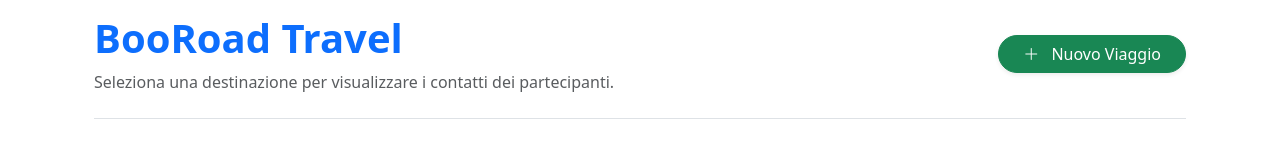
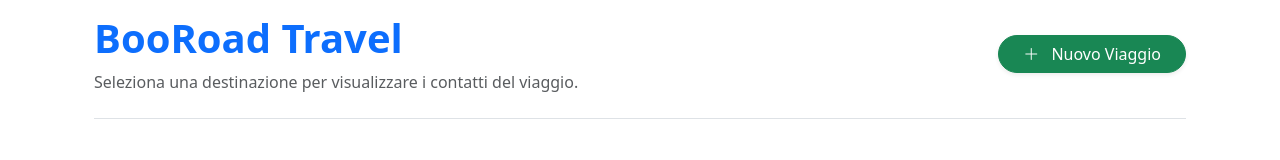
Before and after one commit to MhZ9191/soft-skill-project, a React (Vite) app: page / in a window 1280 px wide. Shown: the part 126-286 px from the top of the page. Built offline with nearby package versions, Linux system fonts and the light colour scheme; grey boxes are pictures that could not be loaded.

Commit message:
Fix: typo

```diff
--- a/src/pages/HomePage.jsx
+++ b/src/pages/HomePage.jsx
@@ -14,8 +14,7 @@ export default function HomePage() {
         <div>
           <h1 className="fw-bold text-primary">BooRoad Travel</h1>
           <p className="text-muted mb-0">
-            Seleziona una destinazione per visualizzare i contatti dei
-            partecipanti.
+            Seleziona una destinazione per visualizzare i contatti del viaggio.
           </p>
         </div>
         <Link
```
